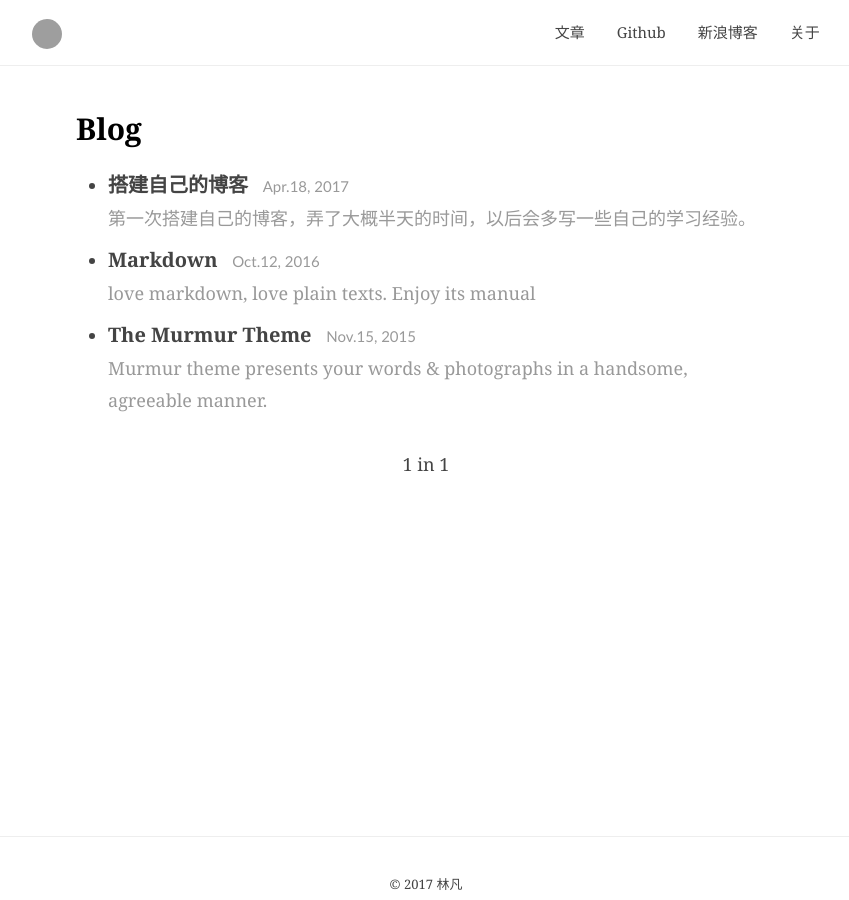
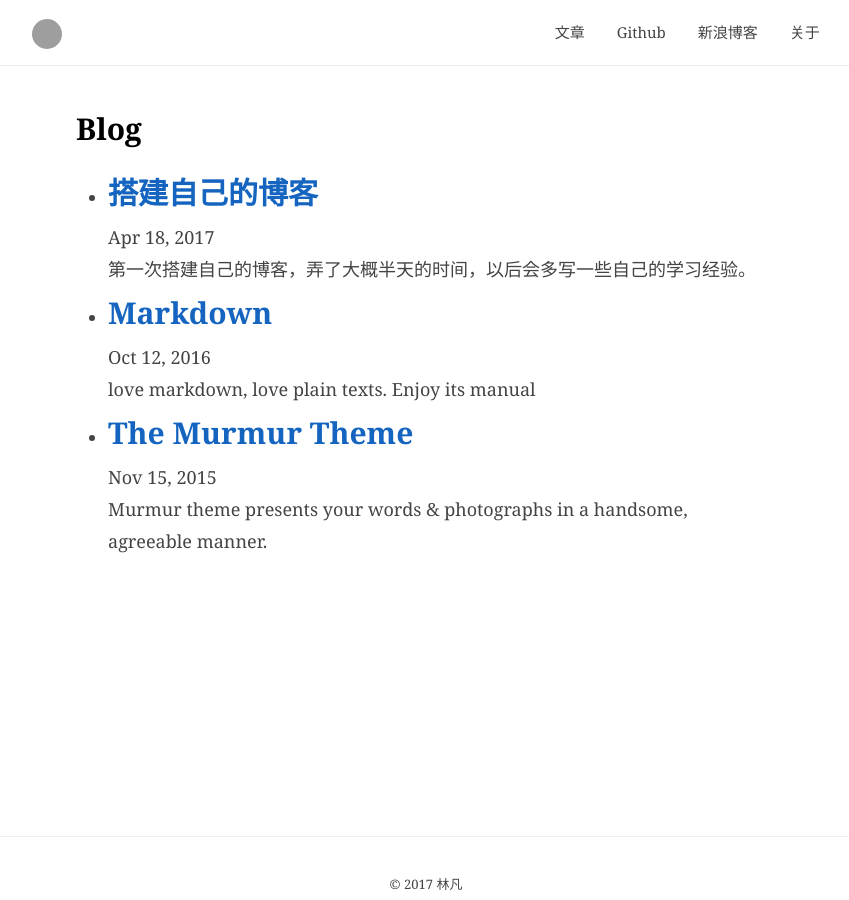
Before and after one commit to jiugewang/blog.github.io, a Jekyll site: the page built from archive/index.html, in a window 1280 px wide. Shown: the whole page, without its empty margins (214-1063 px from the left). Built offline with Jekyll 4.4.1, drawn with Linux system fonts in a browser that asks for light colours; the list of posts is cut into pages by our own code; grey boxes are pictures that could not be loaded.

Commit message:
新式列表

```diff
--- a/archive/index.html
+++ b/archive/index.html
@@ -2,7 +2,7 @@
 layout: page
 title:  Blog
 ---
-
+<!--
 <ul>
   {%for post in paginator.posts %}
     <div class="arch-item">
@@ -14,18 +14,35 @@ title:  Blog
     </div>
   {% endfor %}
 </ul>
-
+-->
+ <ul class="post-list">
+    {% for post in paginator.posts %}
+      <li>
+        <h2>
+          <a class="post-link" href="{{ post.url | prepend: site.baseurl }}">{{ post.title }}</a>
+        </h2>
+          <span class="post-meta">{{ post.date | date: "%b %-d, %Y" }}</span>
+        <p class="description">
+            {% if post.description %}
+                {{ post.description | strip_html | strip_newlines | truncate: 250 }}
+            {% else %}
+                {{ post.content | strip_html | strip_newlines | truncate: 250 }}
+            {% endif %}</p>
+      </li>
+    {% endfor %}
+  </ul>
+<!--
     <nav class="blocks blocks--space">
       <div class="blocks__item">
         {% if paginator.previous_page %}<a href="{{ paginator.previous_page_path }}">Previous</a>{% endif %}
       </div>
-      <!--
-        显示文章的页数
-      -->
+
       <div class="blocks__item">
         {{ paginator.page }} in {{ paginator.total_pages }}
       </div>
+
       <div class="blocks__item">
         {% if paginator.next_page %}<a href="{{ paginator.next_page_path }}">Next</a>{% endif %}
       </div>
     </nav>
+-->
```
